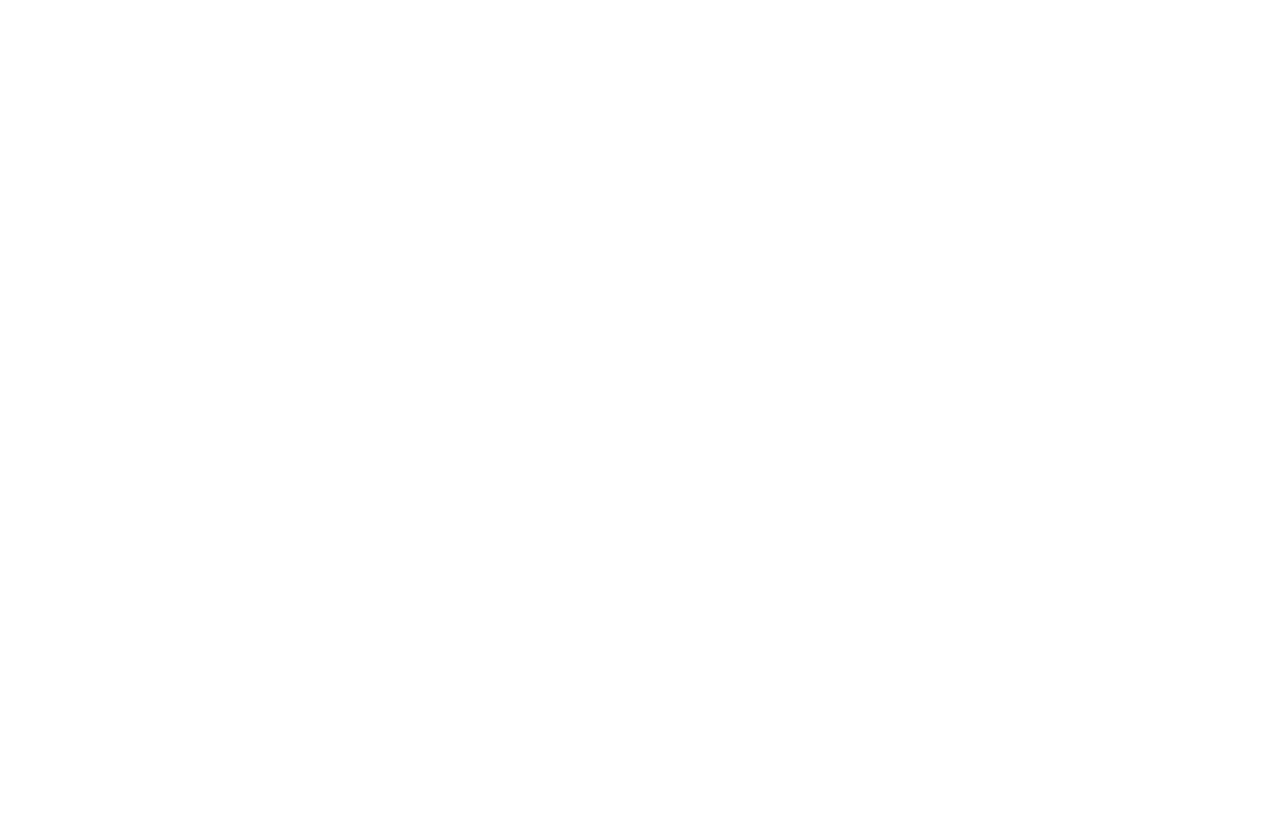
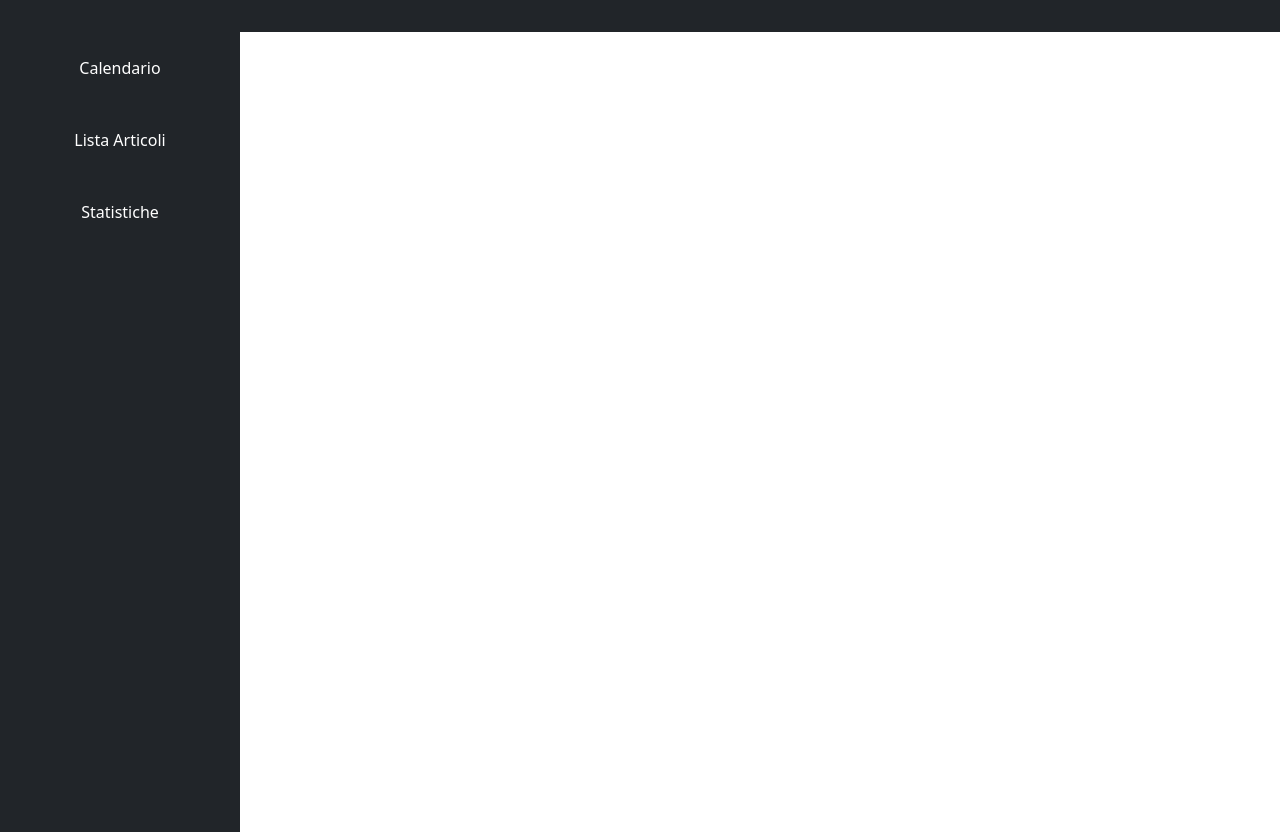
Before and after one commit to Ivanfras98/Hacking-Week-Project-G-5, a plain HTML site: page index.html in a window 1280 px wide. Before the commit the page ends 800 px from the top, so only its background shows below. Drawn offline with nearby package versions, Linux system fonts and the light colour scheme.

Commit message:
feat: aside e navbar

```diff
--- a/index.html
+++ b/index.html
@@ -4,5 +4,24 @@
     <meta charset="UTF-8">
     <meta http-equiv="X-UA-Compatible" content="IE=edge">
     <meta name="viewport" content="width=device-width, initial-scale=1.0">
+    <!-- link bootstrap -->
+    <link href="https://cdn.jsdelivr.net/npm/bootstrap@5.2.0/dist/css/bootstrap.min.css" rel="stylesheet" integrity="sha384-gH2yIJqKdNHPEq0n4Mqa/HGKIhSkIHeL5AyhkYV8i59U5AR6csBvApHHNl/vI1Bx" crossorigin="anonymous">
     <title>Document</title>
+    <body>
+        <!-- layout bootstrap -->
+        <nav class="navbar navbar-dark bg-dark">
+            <div class="container d-flex justify-content-end">
+              <span class="navbar-text">
+                 <!-- Dark Mode -->
+              </span>
+            </div>
+          </nav>
+          <div class="d-flex justify-content-start align-items-center flex-column bg-dark" style="width: 15rem; height: 100vh">
+            <div class="p-4 text-white">Calendario</div>
+            <div class="p-4 text-white">Lista Articoli</div>
+            <div class="p-4 text-white">Statistiche</div>
+          </div>
+        <script src="https://cdn.jsdelivr.net/npm/bootstrap@5.2.0/dist/js/bootstrap.bundle.min.js" integrity="sha384-A3rJD856KowSb7dwlZdYEkO39Gagi7vIsF0jrRAoQmDKKtQBHUuLZ9AsSv4jD4Xa" crossorigin="anonymous"></script>
+      </body>
+
 </head>
```
Also changed, not shown: _bootstrap.scss (added).
